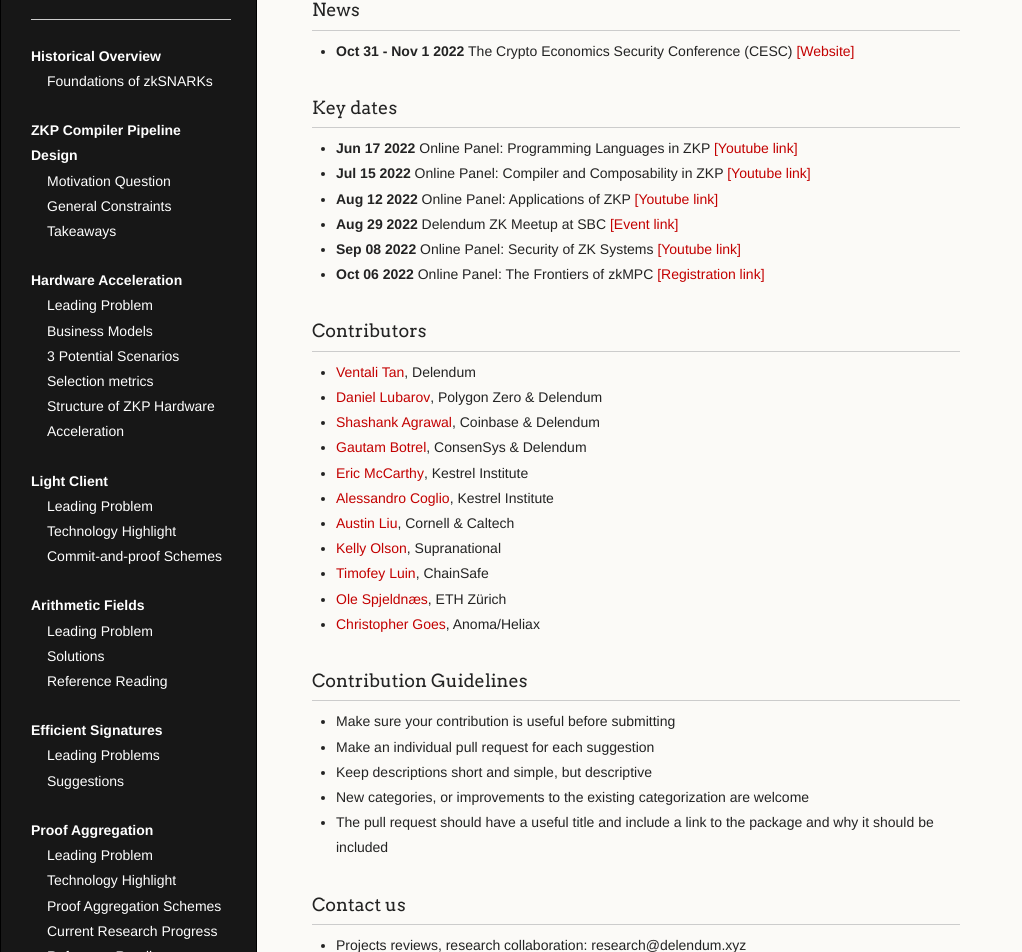
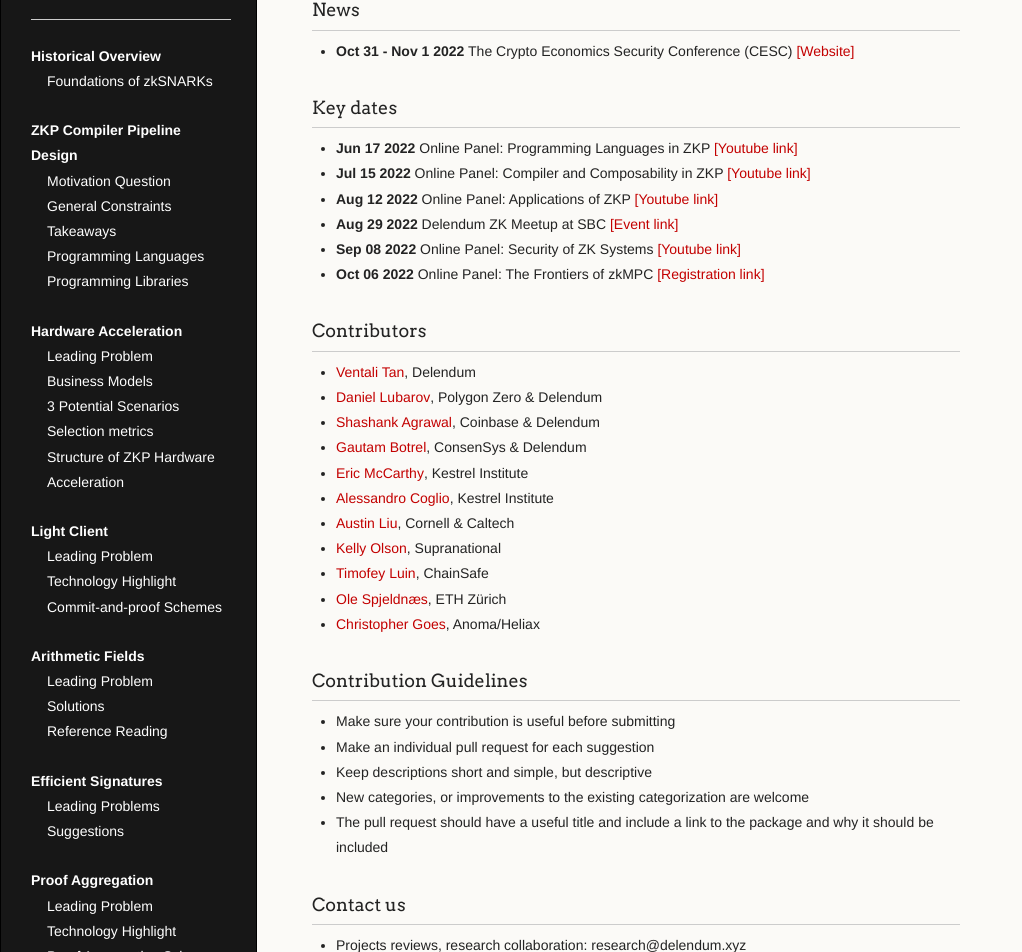
Before and after one commit to delendum-xyz/zk-knowledge, a Jekyll site: the page built from index.md, in a window 1280 px wide and 1343 px high. Shown: the part 311-1263 px from the top of the window, without its empty margins (0-1022 px from the left). Built offline with Jekyll 4.4.1, drawn with Linux system fonts in a browser that asks for light colours; some of the changed text lies outside the part shown.

Commit message:
Update default.html

```diff
--- a/_layouts/default.html
+++ b/_layouts/default.html
@@ -30,6 +30,8 @@
             <li><a href="/zk-knowledge#motivation-question">Motivation Question</a></li>
             <li><a href="/zk-knowledge#general-constraints">General Constraints</a></li>
             <li><a href="/zk-knowledge#takeaways">Takeaways</a></li>
+            <li><a href="/zk-knowledge#programming-languages">Programming Languages</a></li>
+            <li><a href="/zk-knowledge#programming-libraries">Programming Libraries</a></li>
           </ul>
         </li>
         <li><a href="/zk-knowledge#hardware-acceleration">Hardware Acceleration</a>
```
